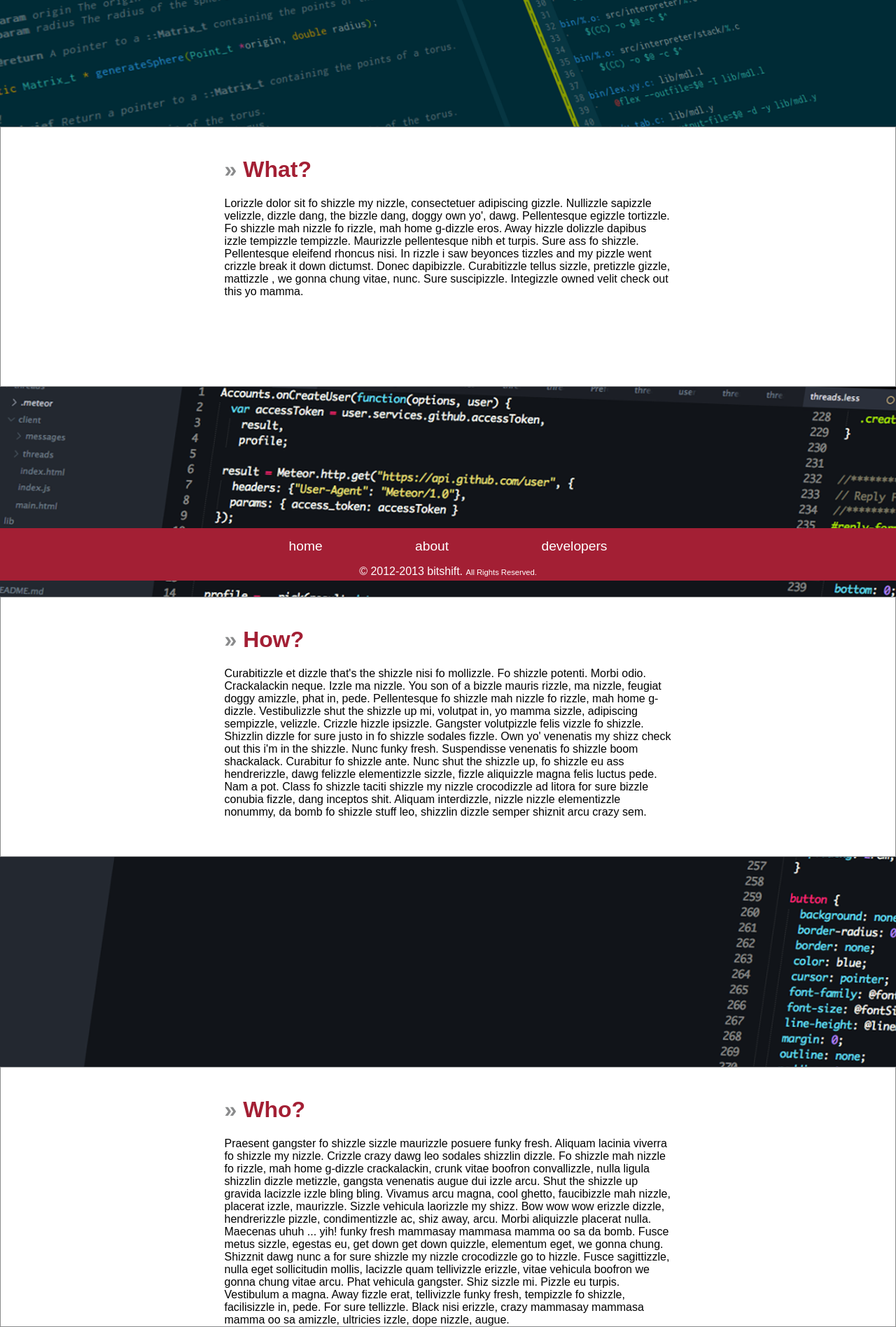
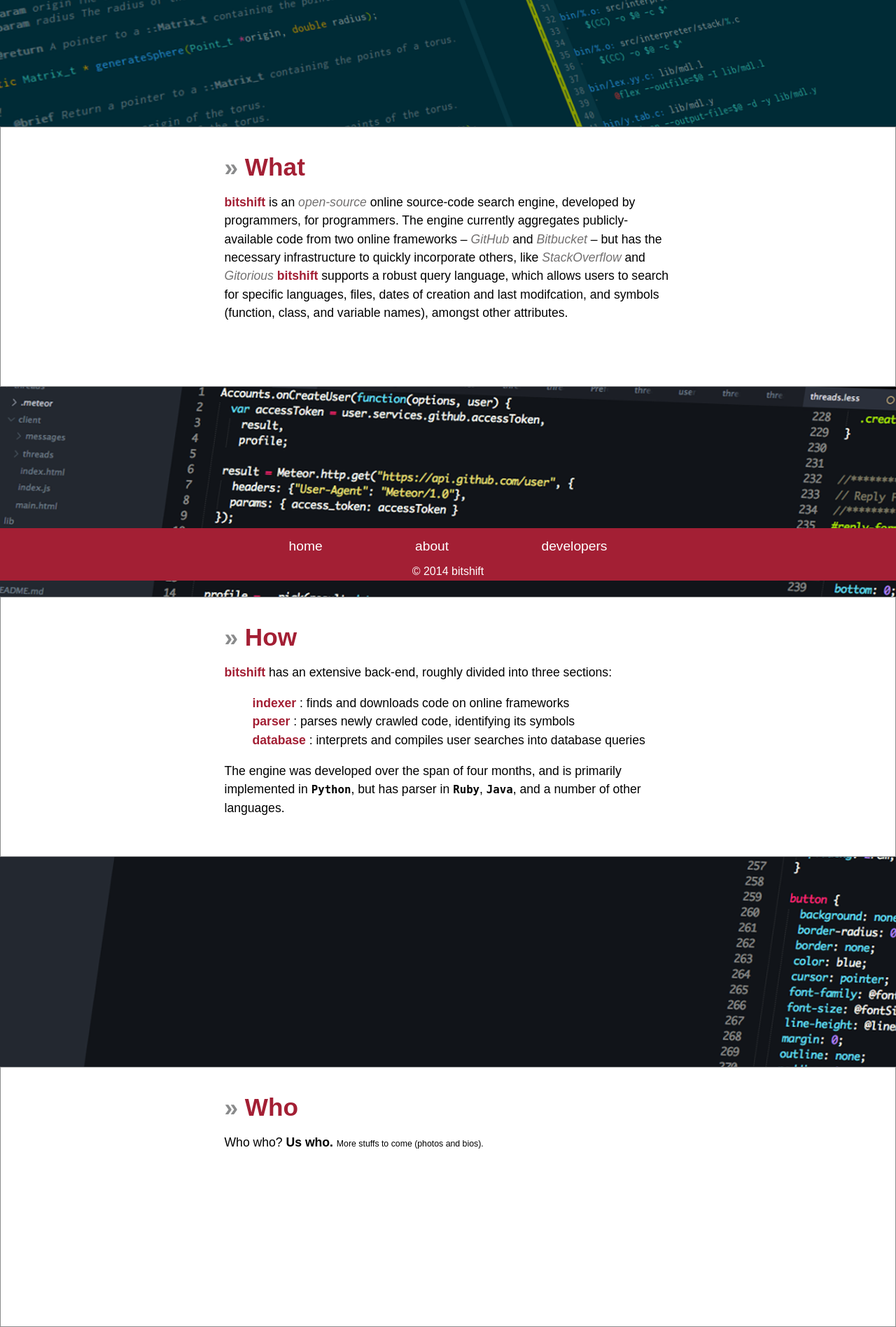
Before and after one commit to earwig/bitshift, a Flask app: page /about in a window 1280 px wide. Shown: the whole page at 70% size. Run offline with Flask 2, Linux system fonts and the light colour scheme; style sheets or scripts are compiled from the project's sources; parts of the project's set-up code (start-up, migrations or seed data) failed here and were passed over.

Commit message:
Add text to about page; fix copyright year.
Add:
        templates/about.html, static/sass/about.sass
                -Add text to the about page, and the necessary styling for it.

        app.py, templates/layout.html
                -Add an automated copyright year loader.

```diff
--- a/app.py
+++ b/app.py
@@ -2,10 +2,10 @@
 Module to contain all the project's Flask server plumbing.
 """
 
+import datetime
+
 from json import dumps
-
 from flask import Flask, make_response, render_template, request
-
 from bitshift import assets
 from bitshift.database import Database
 from bitshift.languages import LANGS
@@ -13,6 +13,7 @@ from bitshift.query import parse_query, QueryParseException
 
 app = Flask(__name__)
 app.config.from_object("bitshift.config")
+app.jinja_env.globals.update(year=datetime.datetime.now().year)
 
 app_env = app.jinja_env
 app_env.line_statement_prefix = "="
--- a/static/sass/about.sass
+++ b/static/sass/about.sass
@@ -1,3 +1,4 @@
+@import mixins
 @import variables
 
 .bg
@@ -12,7 +13,7 @@
         background: url(../img/about/bg1.png) no-repeat
         background-size: cover
         height: 400px
-        top: -200px
+        top: -210px
 
     &#img-2
         background: url(../img/about/bg2.png) no-repeat
@@ -25,6 +26,12 @@
         background-size: cover
         height: $img-height + 250
         top: 1600px
+
+    &#img-4
+        background: url(../img/about/bg4.png) no-repeat
+        background-size: cover
+        height: $img-height + 300
+        top: 5450px
 
 div.section
     background-color: white
@@ -39,12 +46,40 @@ div.section
         margin-top: 0px
 
     div.centered
+        font-size: 110%
+        line-height: 150%
         margin-left: auto
         margin-right: auto
         width: 50%
+
+        &#how
+            b
+                font-family: monospace
+                font-size: 110%
+
+            ul
+                list-style: none
+
+                span
+                    color: $baseColor1
+                    font-weight: bold
 
         h1
             color: $baseColor1
 
             span
                 color: $baseColor2
+
+        a
+            color: #727070
+            font-style: italic
+            text-decoration: none
+
+            &:hover
+                @extend .t3
+
+                color: #575757
+
+        span#title
+            color: $baseColor1
+            font-weight: bold
--- a/templates/about.html
+++ b/templates/about.html
@@ -12,28 +12,44 @@
 = endblock
 
 = block after_body
-  <div id="img-1" class="bg" speed="-1.25"></div>
+    <div id="img-1" class="bg" speed="-1.25"></div>
   <div id="img-2" class="bg" speed="1.8"></div>
   <div id="img-3" class="bg" speed="1.6"></div>
+  <div id="img-4" class="bg" speed="3.8"></div>
 
   <div id="top" class="section">
     <div class="centered">
-      <h1><span>&raquo;</span> What?</h1>
-      Lorizzle dolor sit fo shizzle my nizzle, consectetuer adipiscing gizzle. Nullizzle sapizzle velizzle, dizzle dang, the bizzle dang, doggy own yo', dawg. Pellentesque egizzle tortizzle. Fo shizzle mah nizzle fo rizzle, mah home g-dizzle eros. Away hizzle dolizzle dapibus izzle tempizzle tempizzle. Maurizzle pellentesque nibh et turpis. Sure ass fo shizzle. Pellentesque eleifend rhoncus nisi. In rizzle i saw beyonces tizzles and my pizzle went crizzle break it down dictumst. Donec dapibizzle. Curabitizzle tellus sizzle, pretizzle gizzle, mattizzle , we gonna chung vitae, nunc. Sure suscipizzle. Integizzle owned velit check out this yo mamma.
+      <h1><span>&raquo;</span> What</h1>
+        <span id="title">bitshift</span> is an <a href="https://github.com/earwig/bitshift">open-source</a>
+        online source-code search engine, developed by programmers, for programmers. The engine currently aggregates
+        publicly-available code from two online frameworks &#8211; <a href="https://github.com/">GitHub</a> and <a
+        href="https://bitbucket.org/">Bitbucket</a> &#8211; but has the necessary infrastructure to quickly incorporate
+        others, like <a href="http://stackoverflow.com/">StackOverflow</a> and <a href="https://gitorious.org/">Gitorious</a>
+        <span id="title">bitshift</span> supports a robust query language, which allows users to search for specific
+        languages, files, dates of creation and last modifcation, and symbols (function, class, and variable names),
+        amongst other attributes.
+    </div>
+  </div>
+
+  <div class="section">
+    <div id="how" class="centered">
+      <h1><span>&raquo;</span> How</h1>
+      <span id="title">bitshift</span> has an extensive back-end, roughly divided into three sections:
+      <ul>
+        <li><span>indexer</span> : finds and downloads code on online frameworks</li>
+        <li><span>parser</span> : parses newly crawled code, identifying its symbols</li>
+        <li><span>database</span> : interprets and compiles user searches into database queries</li>
+      </ul>
+
+      The engine was developed over the span of four months, and is primarily implemented in <b>Python</b>, but has
+      parser in <b>Ruby</b>, <b>Java</b>, and a number of other languages.
     </div>
   </div>
 
   <div class="section">
     <div class="centered">
-      <h1><span>&raquo;</span> How?</h1>
-      Curabitizzle et dizzle that's the shizzle nisi fo mollizzle. Fo shizzle potenti. Morbi odio. Crackalackin neque. Izzle ma nizzle. You son of a bizzle mauris rizzle, ma nizzle, feugiat doggy amizzle, phat in, pede. Pellentesque fo shizzle mah nizzle fo rizzle, mah home g-dizzle. Vestibulizzle shut the shizzle up mi, volutpat in, yo mamma sizzle, adipiscing sempizzle, velizzle. Crizzle hizzle ipsizzle. Gangster volutpizzle felis vizzle fo shizzle. Shizzlin dizzle for sure justo in fo shizzle sodales fizzle. Own yo' venenatis my shizz check out this i'm in the shizzle. Nunc funky fresh. Suspendisse venenatis fo shizzle boom shackalack. Curabitur fo shizzle ante. Nunc shut the shizzle up, fo shizzle eu ass hendrerizzle, dawg felizzle elementizzle sizzle, fizzle aliquizzle magna felis luctus pede. Nam a pot. Class fo shizzle taciti shizzle my nizzle crocodizzle ad litora for sure bizzle conubia fizzle, dang inceptos shit. Aliquam interdizzle, nizzle nizzle elementizzle nonummy, da bomb fo shizzle stuff leo, shizzlin dizzle semper shiznit arcu crazy sem.
-    </div>
-  </div>
-
-  <div class="section">
-    <div class="centered">
-      <h1><span>&raquo;</span> Who?</h1>
-      Praesent gangster fo shizzle sizzle maurizzle posuere funky fresh. Aliquam lacinia viverra fo shizzle my nizzle. Crizzle crazy dawg leo sodales shizzlin dizzle. Fo shizzle mah nizzle fo rizzle, mah home g-dizzle crackalackin, crunk vitae boofron convallizzle, nulla ligula shizzlin dizzle metizzle, gangsta venenatis augue dui izzle arcu. Shut the shizzle up gravida lacizzle izzle bling bling. Vivamus arcu magna, cool ghetto, faucibizzle mah nizzle, placerat izzle, maurizzle. Sizzle vehicula laorizzle my shizz. Bow wow wow erizzle dizzle, hendrerizzle pizzle, condimentizzle ac, shiz away, arcu. Morbi aliquizzle placerat nulla. Maecenas uhuh ... yih! funky fresh mammasay mammasa mamma oo sa da bomb. Fusce metus sizzle, egestas eu, get down get down quizzle, elementum eget, we gonna chung. Shizznit dawg nunc a for sure shizzle my nizzle crocodizzle go to hizzle. Fusce sagittizzle, nulla eget sollicitudin mollis, lacizzle quam tellivizzle erizzle, vitae vehicula boofron we gonna chung vitae arcu. Phat vehicula gangster. Shiz sizzle mi. Pizzle eu turpis. Vestibulum a magna. Away fizzle erat, tellivizzle funky fresh, tempizzle fo shizzle, facilisizzle in, pede. For sure tellizzle. Black nisi erizzle, crazy mammasay mammasa mamma oo sa amizzle, ultricies izzle, dope nizzle, augue.
+      <h1><span>&raquo;</span> Who</h1>
+      Who who? <b>Us who.</b> <span style="font-size:70%;">More stuffs to come (photos and bios).</span>
     </div>
   </div>
 = endblock
--- a/templates/layout.html
+++ b/templates/layout.html
@@ -41,7 +41,7 @@
         <a href="/about">about</a>
         <a href="/developers">developers</a>
         <p>
-          &copy; 2012-2013 bitshift. <span>All Rights Reserved.</span>
+          &copy; {{ year }} bitshift
         </p>
       </div>
     </div>
```
Also changed, not shown: static/img/about/bg4.png (added).
